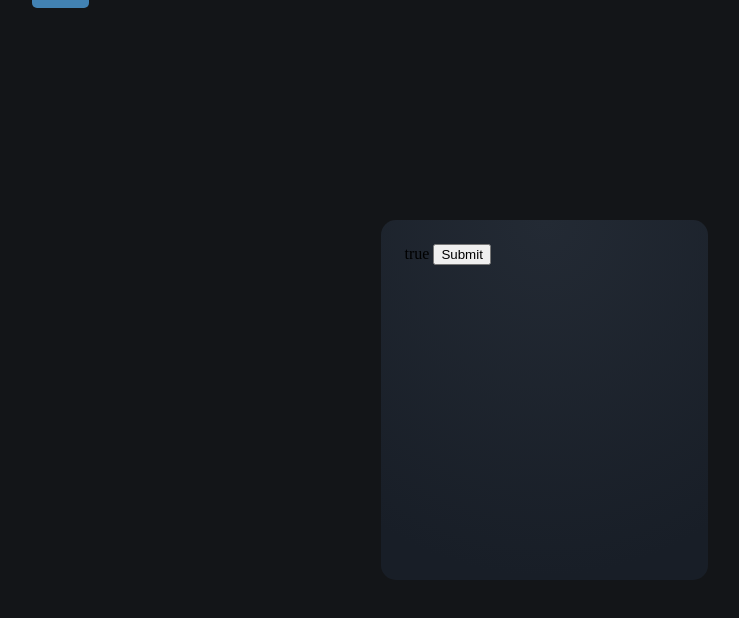
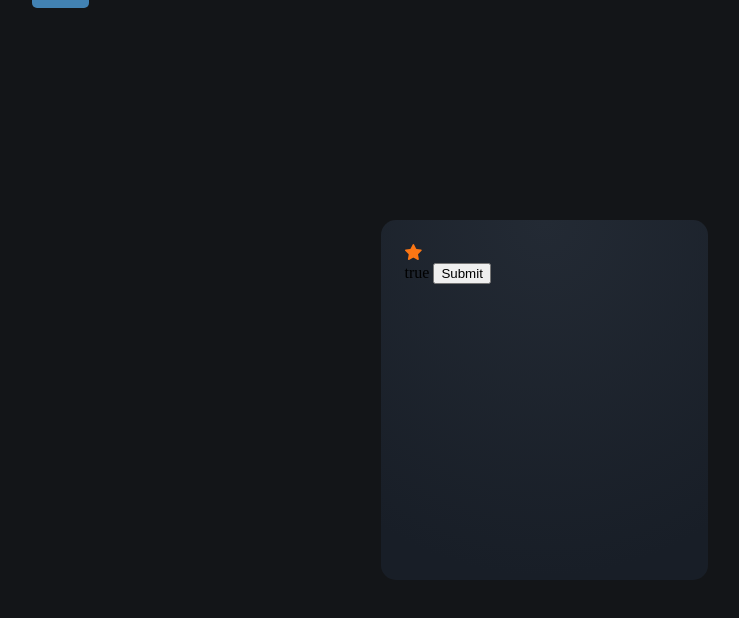
Before and after one commit to alexanderivanov2/frontend-mentor, a Vue app: page /newbie/interactive-rating-card in a window 1280 px wide. Shown: the top 618 px of the page, without its empty margins (96-835 px from the left). Built offline with nearby package versions, Linux system fonts and the light colour scheme.

Commit message:
implement star

```diff
--- a/src/views/NewbiePages/InteractiveRatingCard/InteractiveRatingCardVote.vue
+++ b/src/views/NewbiePages/InteractiveRatingCard/InteractiveRatingCardVote.vue
@@ -1,7 +1,12 @@
 <template>
     <div class="interactive-rating-card-content-wrpaper">
         <template v-if="!rating">
+            <div class="star-wrapper">
+                <img :src="starIcon" alt="star icon">
+            </div>
+
             {{ isRated }}
+
             <button @click="vote">Submit</button>
         </template>
     </div>
@@ -9,6 +14,8 @@
 
 <script setup>
 import { toRefs } from 'vue'
+
+import starIcon from '../../../../public/assets/images/interactiveRatignCard/icon-star.svg'
 
 const emit = defineEmits(['vote'])
 
```
